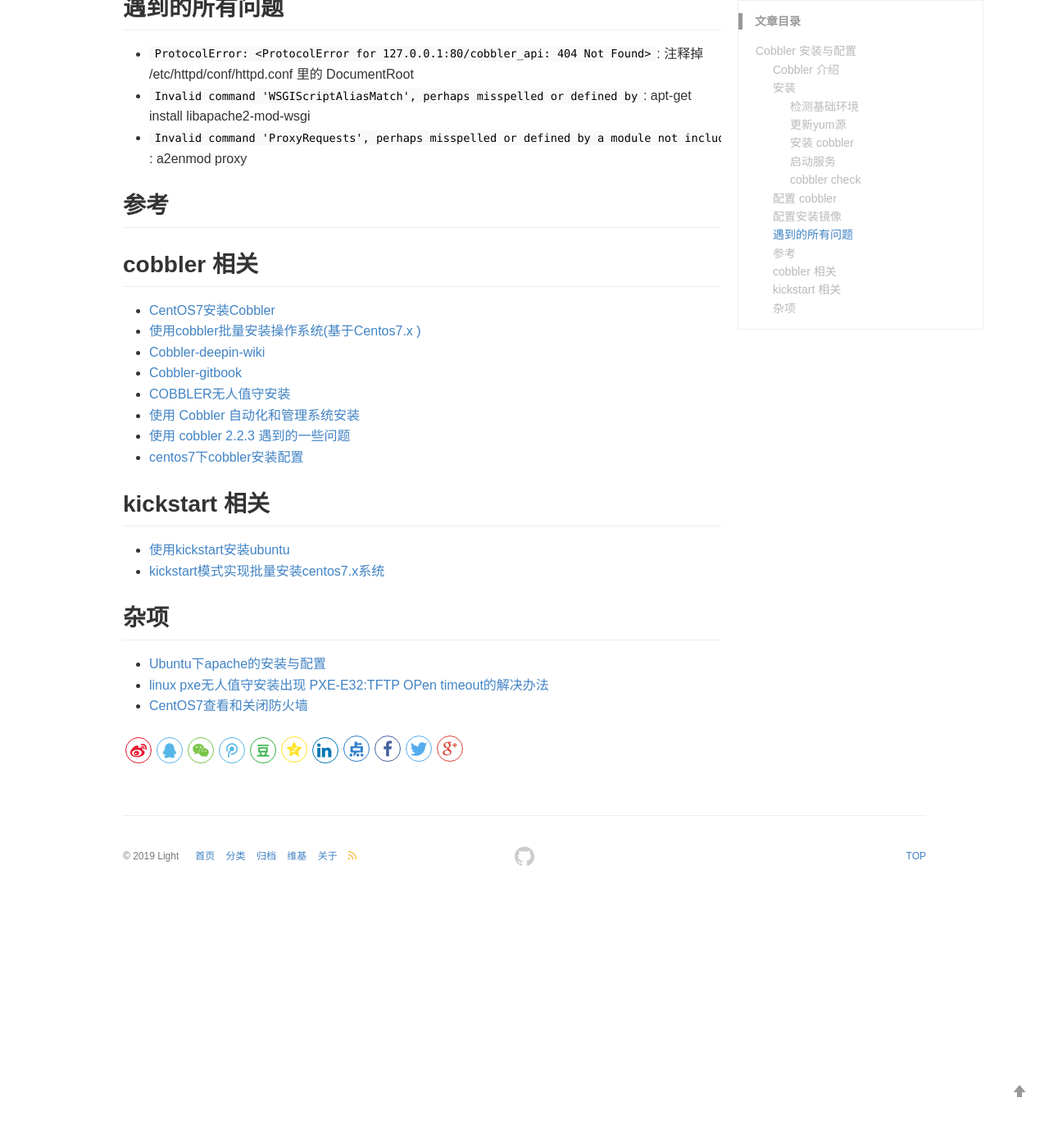
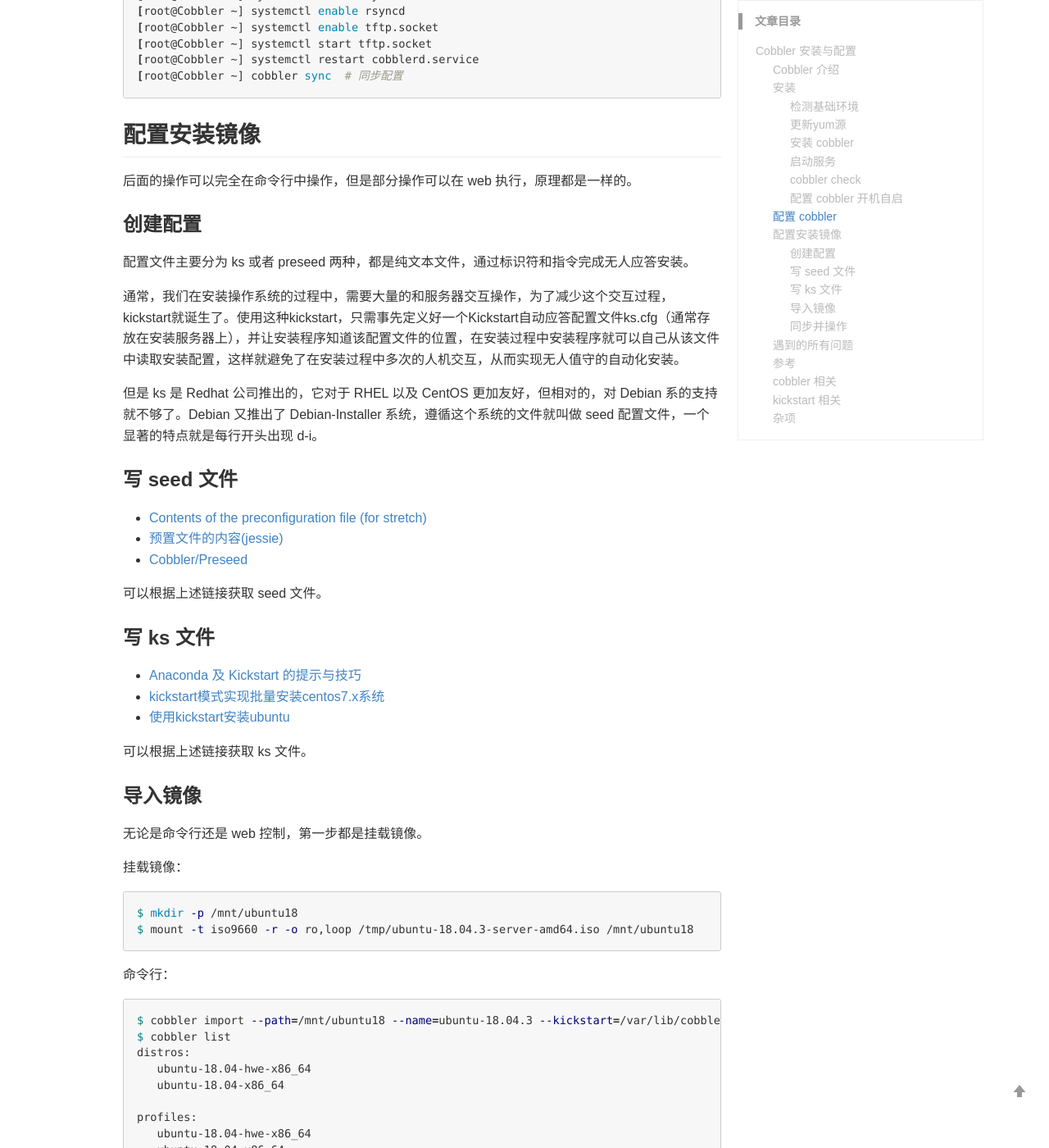
Before and after one commit to halysl/halysl.github.io, a Jekyll site: the page built from _posts/2019-12-18-cobbler的安装和使用.md, in a window 1280 px wide and 1400 px high, scrolled down 2828 px. Shown: the whole window at 82% size. Built offline with Jekyll 4.4.1, drawn with Linux system fonts in a browser that asks for light colours; before the commit the page ends 3921 px from its top, so only the background shows below that; some of the changed text lies outside the part shown.

Commit message:
modified post：Cobbler 安装与配置

````diff
--- a/_posts/2019-12-18-cobbler的安装和使用.md
+++ b/_posts/2019-12-18-cobbler的安装和使用.md
@@ -20,10 +20,12 @@
 
 ## 安装
 
+以下操作，皆在 CentOS Linux release 7.7.1908 (Core) 实现。
+
 ### 检测基础环境
 
 ```sh
-# selinux 查看是否关闭
+# 查看 selinux 和防火墙是否关闭
 [root@Cobbler ~] getenforce
 Disabled
 
@@ -50,6 +52,7 @@
 ```sh
 [root@Cobbler ~] yum -y install cobbler cobbler-web dhcp tftp-server pykickstart httpd
 ```
+
 ### 启动服务
 
 ```sh
@@ -61,6 +64,17 @@
 
 ```sh
 [root@Cobbler ~] cobbler check
+```
+
+### 配置 cobbler 开机自启
+
+```sh
+$ chkconfig httpd on
+$ chkconfig cobblerd on
+$ chkconfig dhcpd on
+$ /etc/init.d/httpd restart
+$ /etc/init.d/cobblerd restart
+$ /etc/init.d/dhcpd restart
 ```
 
 ## 配置 cobbler
@@ -122,6 +136,89 @@
 
 后面的操作可以完全在命令行中操作，但是部分操作可以在 web 执行，原理都是一样的。
 
+### 创建配置
+
+配置文件主要分为 ks 或者 preseed 两种，都是纯文本文件，通过标识符和指令完成无人应答安装。
+
+通常，我们在安装操作系统的过程中，需要大量的和服务器交互操作，为了减少这个交互过程，kickstart就诞生了。使用这种kickstart，只需事先定义好一个Kickstart自动应答配置文件ks.cfg（通常存放在安装服务器上），并让安装程序知道该配置文件的位置，在安装过程中安装程序就可以自己从该文件中读取安装配置，这样就避免了在安装过程中多次的人机交互，从而实现无人值守的自动化安装。
+
+但是 ks 是 Redhat 公司推出的，它对于 RHEL 以及 CentOS 更加友好，但相对的，对 Debian 系的支持就不够了。Debian 又推出了 Debian-Installer 系统，遵循这个系统的文件就叫做 seed 配置文件，一个显著的特点就是每行开头出现 d-i。
+
+### 写 seed 文件
+
+- [Contents of the preconfiguration file (for stretch)](https://help.ubuntu.com/18.04/installation-guide/example-preseed.txt)
+- [预置文件的内容(jessie)](https://www.debian.org/releases/jessie/armhf/apbs04.html.zh-cn)
+- [Cobbler/Preseed](https://help.ubuntu.com/community/Cobbler/Preseed?_ga=2.237469959.680426615.1576721312-947584445.1574907227)
+
+可以根据上述链接获取 seed 文件。
+
+### 写 ks 文件
+
+- [Anaconda 及 Kickstart 的提示与技巧](https://wiki.centos.org/zh/TipsAndTricks/KickStart)
+- [kickstart模式实现批量安装centos7.x系统](https://www.cnblogs.com/clsn/p/7833333.html#auto_id_13)
+- [使用kickstart安装ubuntu](https://www.haiyun.me/archives/1249.html)
+
+可以根据上述链接获取 ks 文件。
+
+### 导入镜像
+
+无论是命令行还是 web 控制，第一步都是挂载镜像。
+
+挂载镜像：
+
+```sh
+$ mkdir -p /mnt/ubuntu18
+$ mount -t iso9660 -r -o ro,loop /tmp/ubuntu-18.04.3-server-amd64.iso /mnt/ubuntu18
+```
+
+命令行：
+
+```sh
+$ cobbler import --path=/mnt/ubuntu18 --name=ubuntu-18.04.3 --kickstart=/var/lib/cobbler/kickstarts/ubuntu18043.seed --arch=x86_64
+$ cobbler list
+distros:
+   ubuntu-18.04-hwe-x86_64
+   ubuntu-18.04-x86_64
+
+profiles:
+   ubuntu-18.04-hwe-x86_64
+   ubuntu-18.04-x86_64
+
+systems:
+
+repos:
+   ubuntu-18.04-hwe-x86_64
+   ubuntu-18.04-x86_64
+
+images:
+
+mgmtclasses:
+
+packages:
+
+files:
+```
+
+通过 import 可以导入镜像，中间会对镜像做一些检测，live 版或者 Desktop 版是无法被导入的。
+
+web 方式：
+
+```sh
+1. 打开 $cobblerIP/cobbler_web
+2. 账户密码默认都是 cobbler
+3. 左侧选择 import DVD
+4. Prefix 自定义，Arch 选择 x_86-64，Breed 选择 Ubuntu
+5. Path 则输入挂载点，也就是 /mnt/ubuntu18
+6. 点击 Run，进入 Task Log 查看导入结果
+```
+
+### 同步并操作
+
+```sj
+$ cobbler sync
+```
+
+启动虚拟机，以 PXE 方式启动，就可以使用 cobbler 装机了。
 
 ## 遇到的所有问题
 
````
